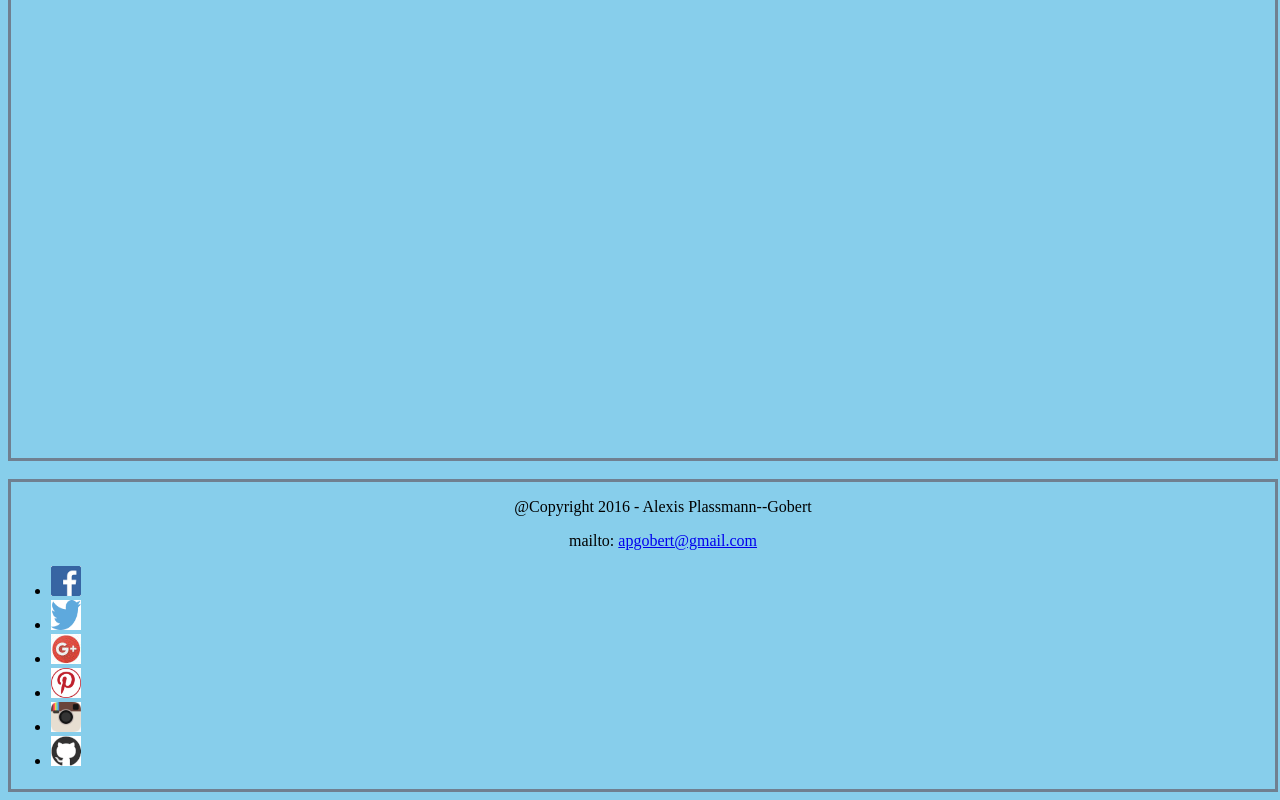
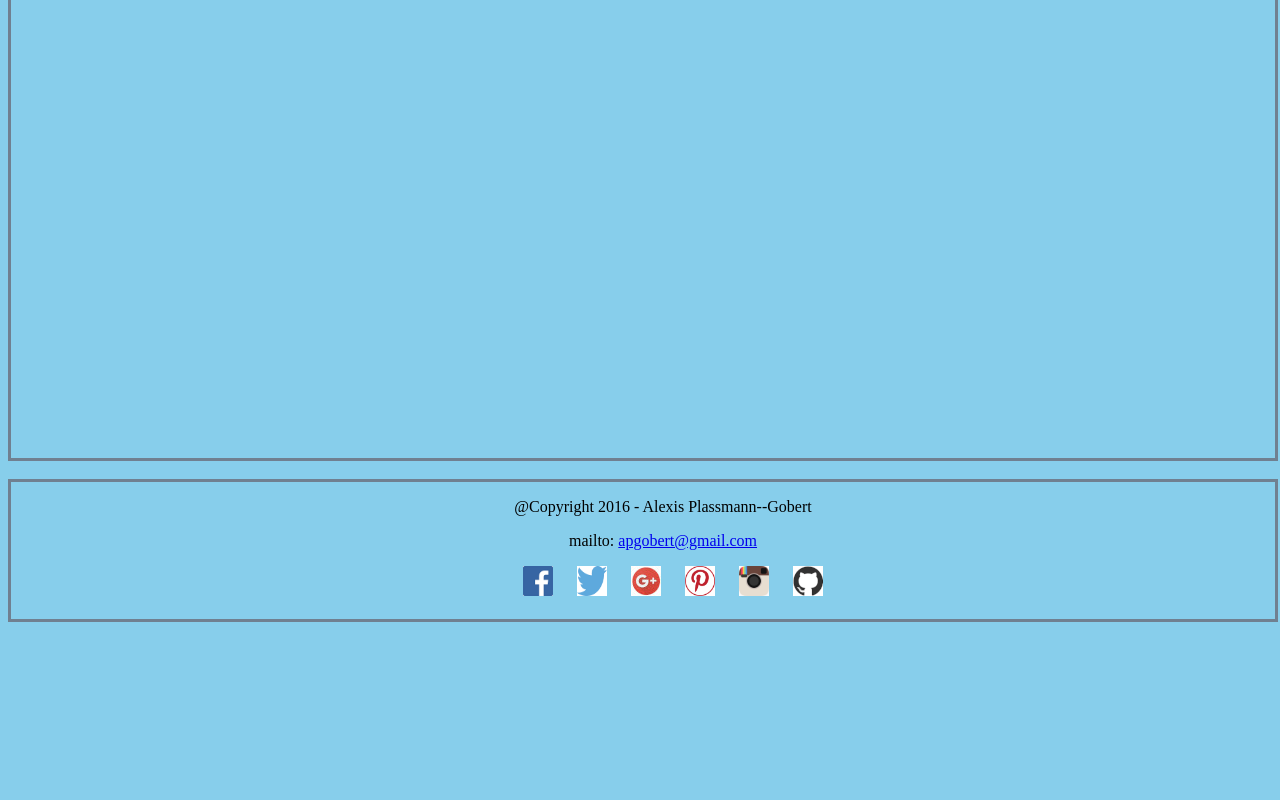
Before and after one commit to apgobert/Infinity2.0, a plain HTML site: page www/about.html in a window 1280 px wide. Shown: the part 346-1146 px from the top of the page. After the commit the page ends 976 px from the top, so only its background shows below. Drawn offline with nearby package versions, Linux system fonts and the light colour scheme.

Commit message:
social networks

```diff
--- a/www/about.html
+++ b/www/about.html
@@ -6,6 +6,7 @@
     <script src="../node_modules/color-convert/route.js"></script>
     <title>About</title>
     <link rel="stylesheet" href="css/css.css">
+    <link rel="stylesheet" href="css/about.css">
 </head>
 <header>
     <div id="mainRibbon">
@@ -42,7 +43,6 @@
 </div>
 </body>
 <br>
-<!--<div id="footer-div">-->
     <footer id="footer">
         <div id="socialnetworks-div">
             <ul class="social-network-links">
@@ -50,26 +50,13 @@
                     <p>@Copyright 2016 - Alexis Plassmann--Gobert</p>
                     <p>mailto: <a href="mailto:">apgobert@gmail.com</a></p>
                 </div>
-                <li class="facebook">
-                   <a target="_blank" href="https://www.facebook.com/alexis.plassmann?lst=1570506828%3A1570506828%3A1535619753"><img src="../img/logos/fb.png" title="Trouvez moi sur Facebook" width="30" height="30"></a>
-                </li>
-                <li class="twitter">
-                    <a target="_blank" href="https://twitter.com/APlassGo"><img src="../img/logos/tw.png" title="Trouvez moi sur Twitter" width="30" height="30"></a>
-                </li>
-                <li class="google">
-                    <a target="_blank" href="https://plus.google.com/u/0/+AlexisPlassmannGobert"><img src="../img/logos/g+.jpg"  title="Trouvez moi sur Google+" width="30" height="30"></a>
-                </li>
-                <li class="pinterest">
-                    <a target="_blank" href="https://www.pinterest.fr/apgobert/"><img src="../img/logos/pinterest.png" title="Trouvez moi sur Pinterest" width="30" height="30"></a>
-                </li>
-                <li class="instagram">
-                    <a target="_blank" href="https://www.instagram.com/apgobert/"><img src="../img/logos/instagram.png" title="Trouvez moi sur Instagram" width="30" height="30"></a>
-                </li>
-                <li class="github">
-                    <a target="_blank" href="https://github.com/apgobert"><img src="../img/logos/gh.png"  title="Trouvez moi sur GitHub" width="30" height="30"></a>
-                </li>
+                	<span class="marge"><a target="_blank" href="https://www.facebook.com/alexis.plassmann?lst=1570506828%3A1570506828%3A1535619753"><img src="../img/logos/fb.png" title="Trouvez moi sur Facebook" width="30" height="30"></a></span>
+                    <span class="marge"><a target="_blank" href="https://twitter.com/APlassGo"><img src="../img/logos/tw.png" title="Trouvez moi sur Twitter" width="30" height="30"></a></span>
+                    <span class="marge"><a target="_blank" href="https://plus.google.com/u/0/+AlexisPlassmannGobert"><img src="../img/logos/g+.jpg"  title="Trouvez moi sur Google+" width="30" height="30"></a></span>
+                    <span class="marge"><a target="_blank" href="https://www.pinterest.fr/apgobert/"><img src="../img/logos/pinterest.png" title="Trouvez moi sur Pinterest" width="30" height="30"></a></span>
+                    <span class="marge"><a target="_blank" href="https://www.instagram.com/apgobert/"><img src="../img/logos/instagram.png" title="Trouvez moi sur Instagram" width="30" height="30"></a></span>
+                    <span class="marge"><a target="_blank" href="https://github.com/apgobert"><img src="../img/logos/gh.png"  title="Trouvez moi sur GitHub" width="30" height="30"></a></span>
             </ul>
         </div>
     </footer>
-<!--</div>-->
 </html>
--- /dev/null
+++ b/www/css/about.css
@@ -0,0 +1,3 @@
+.marge {
+	margin-left: 20px;
+}
--- a/www/css/css.css
+++ b/www/css/css.css
@@ -264,7 +264,7 @@ footer {
 }
 
 #socialnetworks-div {
-    text-align: left;
+    text-align: center;
     margin-top: 3px auto;
     width: 100%;
     border-bottom: 3px solid slategrey;
```
